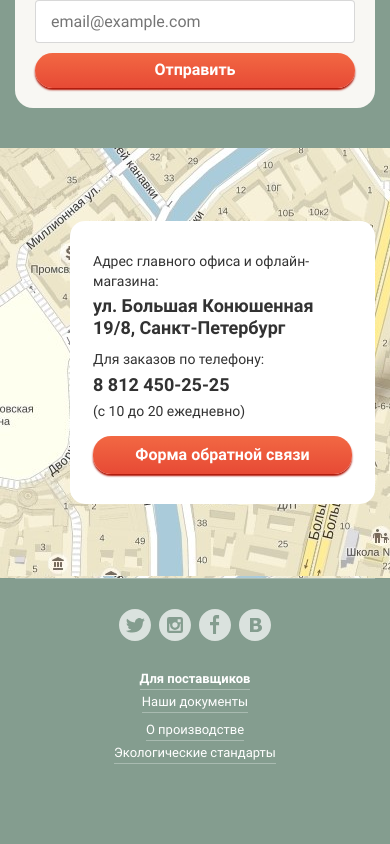
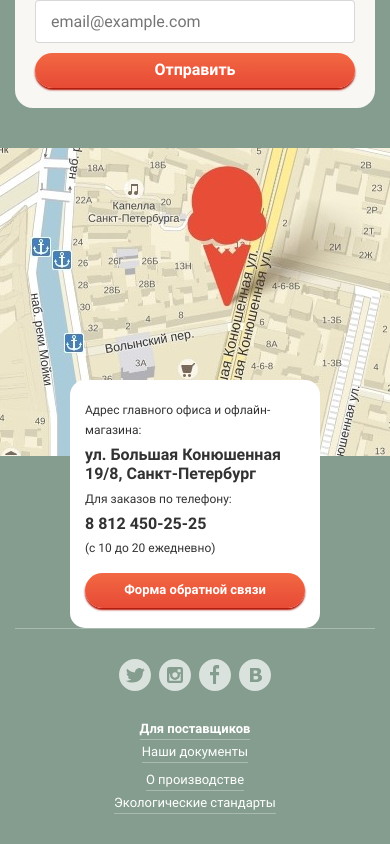
Before and after one commit to shock-dev/gllacy-shop, a Vue app: page / in a window 390 px wide. Shown: the part 3753-4597 px from the top of the page. Before the commit the page ends 4547 px from the top, so only its background shows below. Built offline with nearby package versions, Linux system fonts and the light colour scheme.

Commit message:
#ad-ty: map section

```diff
--- a/src/scss/components/home/_map.scss
+++ b/src/scss/components/home/_map.scss
@@ -47,9 +47,56 @@
   }
 }
 
+@media (max-width: 800px) {
+  .map {
+    background-position: -100px center;
+  }
+}
+
 @media (max-width: 650px) {
   .map {
+    margin: 0 -15px;
     padding: 0 15px;
-    margin: 0 -15px;
+    background-position: -200px center;
   }
 }
+
+@media (max-width: 520px) {
+  .map {
+    background-position: -200px center;
+  }
+
+  .map__info {
+    padding: 20px 15px;
+    max-width: 250px;
+  }
+
+  .map .small {
+    font-size: 12px;
+  }
+
+  .map .big {
+    font-size: 16px;
+    line-height: 1.2;
+    font-weight: 700;
+  }
+
+  .map__info-address__title {
+    margin: 5px 0;
+  }
+
+  .map__info-btn {
+    font-size: 13px;
+  }
+
+}
+
+@media (max-width: 450px) {
+  .map {
+    min-height: 480px;
+    background-position: -100px -120px;
+    background-repeat: no-repeat;
+    justify-content: center;
+    align-items: flex-end;
+  }
+}
```
